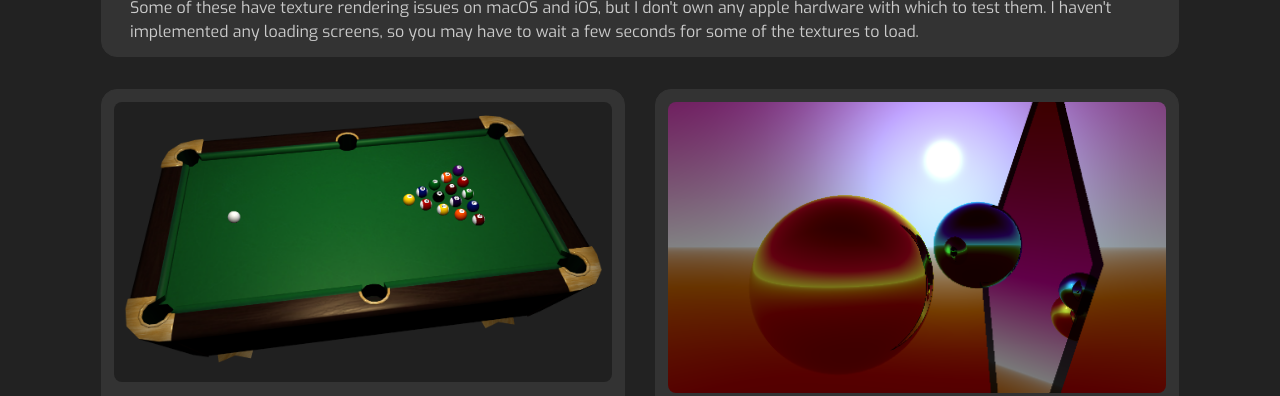
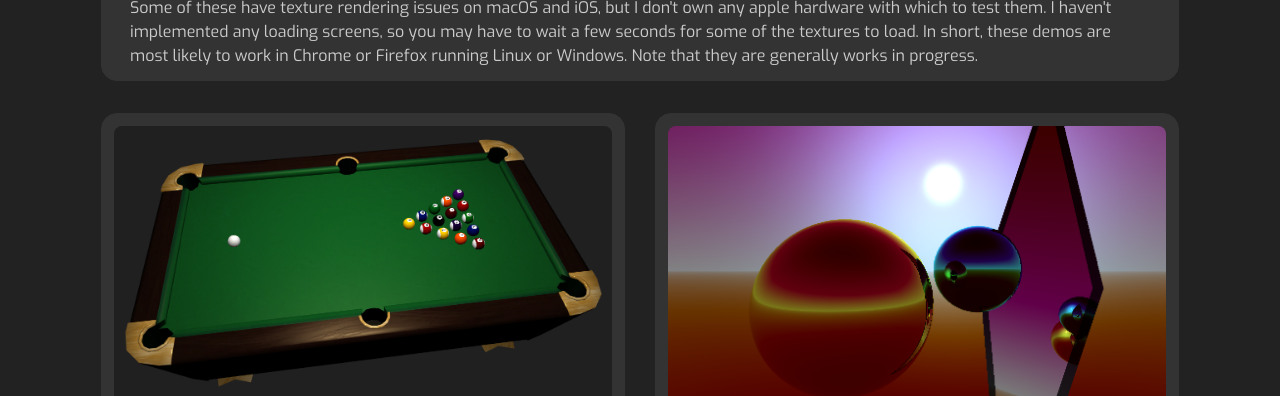
Before and after one commit to a-day-old-bagel/a-day-old-bagel.github.io, a plain HTML site: page index.html in a window 1280 px wide. Shown: the part 172-568 px from the top of the page. Drawn offline with nearby package versions, Linux system fonts and the light colour scheme.

Commit message:
added more explanation to demos

```diff
--- a/index.html
+++ b/index.html
@@ -51,7 +51,7 @@
 		      	WebGL Demos
 		      </h1>
 		      <p class="card-text">
-		      	Some of these have texture rendering issues on macOS and iOS, but I don't own any apple hardware with which to test them. I haven't implemented any loading screens, so you may have to wait a few seconds for some of the textures to load.
+		      	Some of these have texture rendering issues on macOS and iOS, but I don't own any apple hardware with which to test them. I haven't implemented any loading screens, so you may have to wait a few seconds for some of the textures to load. In short, these demos are most likely to work in Chrome or Firefox running Linux or Windows. Note that they are generally works in progress.
 		      </p>
 	    	</div>
 	    </div>
```
